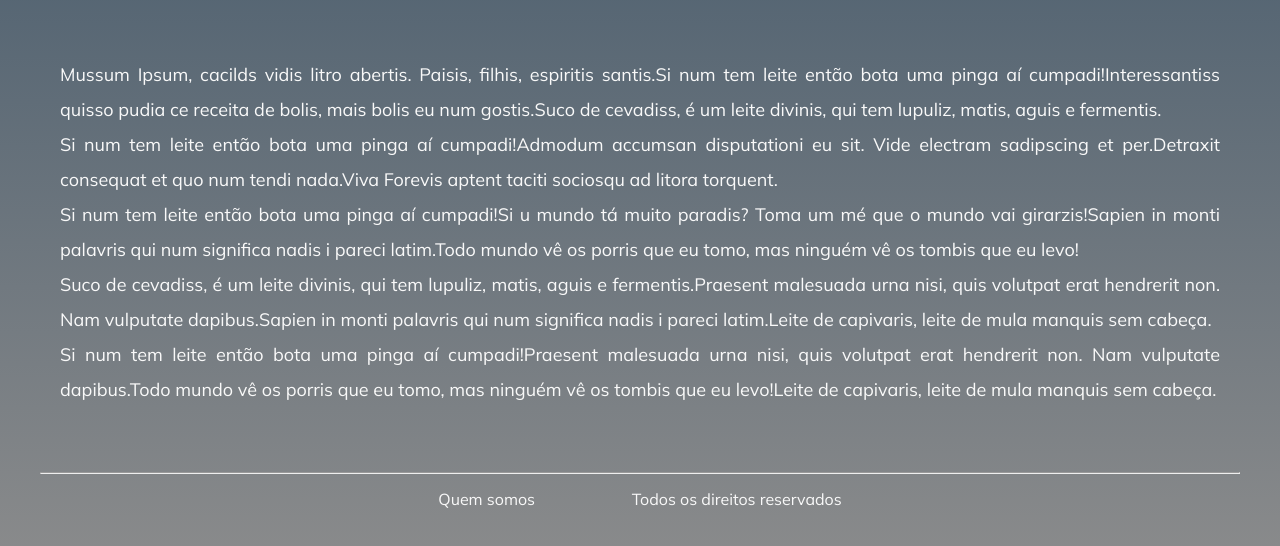
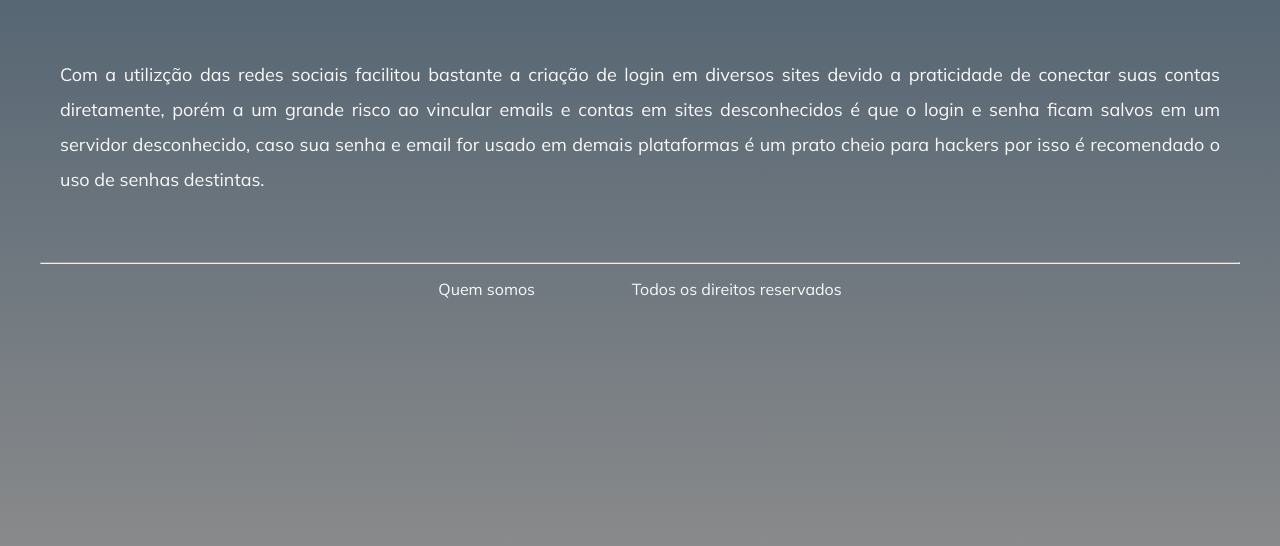
Before and after one commit to ICEI-PUC-Minas-PMV-ADS/pmv-ads-2022-2-e1-proj-web-t2-seguranca_informacao, a plain HTML site: page src/pages/informacao8.html in a window 1280 px wide. Shown: the part 206-752 px from the top of the page. Drawn offline with Linux system fonts and the light colour scheme.

Commit message:
Update informacao8.html

```diff
--- a/src/pages/informacao8.html
+++ b/src/pages/informacao8.html
@@ -31,25 +31,10 @@
     <hr>
     <main>
       <h1>Informação 8</h1>
-      <p>
-        Mussum Ipsum, cacilds vidis litro abertis. Paisis, filhis, espiritis santis.Si num tem leite então bota uma
-        pinga aí cumpadi!Interessantiss quisso pudia ce receita de bolis, mais bolis eu num gostis.Suco de cevadiss, é
-        um leite divinis, qui tem lupuliz, matis, aguis e fermentis.
+      <p> Com a utilizção das redes sociais facilitou bastante a criação de login em diversos sites devido a praticidade de conectar suas contas diretamente, porém a um grande risco
+        ao vincular emails e contas em sites desconhecidos é que o login e senha  ficam salvos em um servidor desconhecido, caso sua senha e email for usado em demais plataformas é um prato
+        cheio para hackers por isso é recomendado o uso de senhas destintas.
         <br>
-        Si num tem leite então bota uma pinga aí cumpadi!Admodum accumsan disputationi eu sit. Vide electram sadipscing
-        et per.Detraxit consequat et quo num tendi nada.Viva Forevis aptent taciti sociosqu ad litora torquent.
-        <br>
-        Si num tem leite então bota uma pinga aí cumpadi!Si u mundo tá muito paradis? Toma um mé que o mundo vai
-        girarzis!Sapien in monti palavris qui num significa nadis i pareci latim.Todo mundo vê os porris que eu tomo,
-        mas ninguém vê os tombis que eu levo!
-        <br>
-        Suco de cevadiss, é um leite divinis, qui tem lupuliz, matis, aguis e fermentis.Praesent malesuada urna nisi,
-        quis volutpat erat hendrerit non. Nam vulputate dapibus.Sapien in monti palavris qui num significa nadis i
-        pareci latim.Leite de capivaris, leite de mula manquis sem cabeça.
-        <br>
-        Si num tem leite então bota uma pinga aí cumpadi!Praesent malesuada urna nisi, quis volutpat erat hendrerit non.
-        Nam vulputate dapibus.Todo mundo vê os porris que eu tomo, mas ninguém vê os tombis que eu levo!Leite de
-        capivaris, leite de mula manquis sem cabeça.
       </p>
     </main>
     <hr>
```
